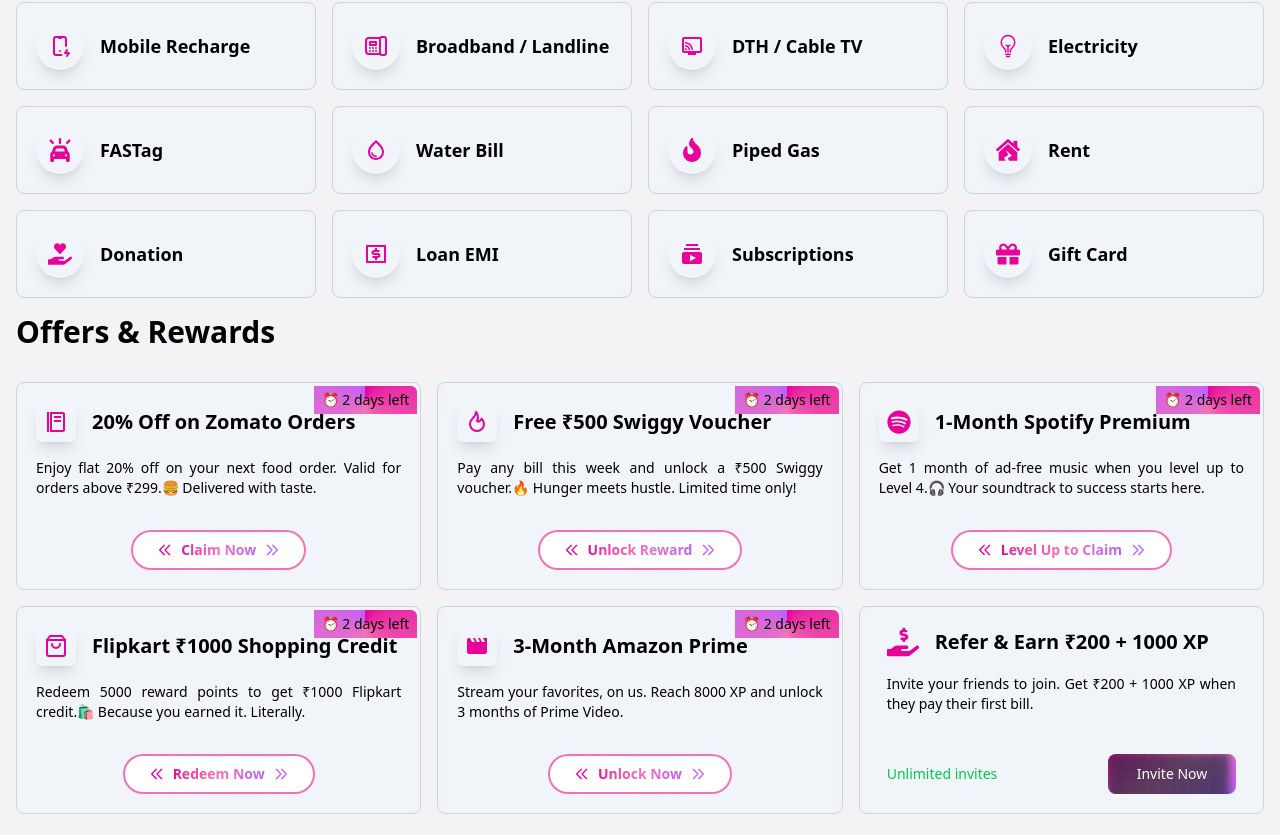
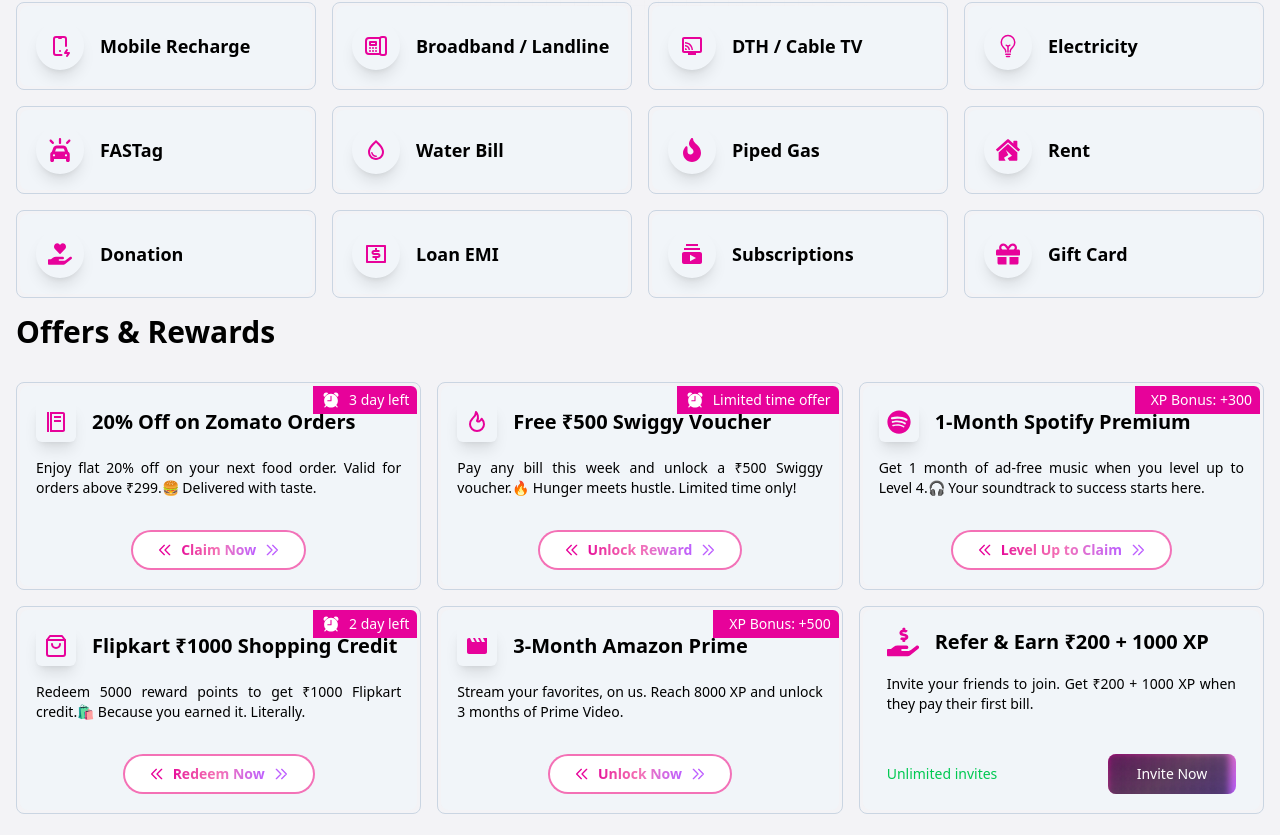
Before and after one commit to AlthafSubair/CRED_TASK, a Next.js app: page / in a window 1280 px wide. Shown: the part 835-1670 px from the top of the page. Built offline with nearby package versions, Linux system fonts and the light colour scheme.

Commit message:
added oney deposit functionality

```diff
--- a/src/app/layout.tsx
+++ b/src/app/layout.tsx
@@ -2,6 +2,7 @@
 import { Geist, Geist_Mono } from "next/font/google";
 import "./globals.css";
 import ThemeProvider from "@/components/ThemeProvider";
+
 
 const geistSans = Geist({
   variable: "--font-geist-sans",
--- a/src/app/page.tsx
+++ b/src/app/page.tsx
@@ -14,14 +14,16 @@
 
 
   return (
-    <main className="min-h-screen bg-[#f3f3f6] dark:bg-[#03030c]">
+    <main className="min-h-screen bg-[#f3f3f6] dark:bg-[#03030c] relative overflow-hidden">
 
       {/*  BackGround  */}
+
 
       <Background />
 
 
       <div className="relative z-10 flex  md:px-4 w-full flex-col">
+
 
         <Header />
 
--- a/src/components/BalanceAmount.tsx
+++ b/src/components/BalanceAmount.tsx
@@ -1,8 +1,33 @@
 
-import React from 'react'
+import { usePaymentStore } from '@/store/paymentStore'
+import React, { useEffect, useState } from 'react'
 
 const BalanceAmount = () => {
 
+  const {amount} = usePaymentStore()
+  const [balance, setBalance] = useState(amount)
+
+useEffect(() => {
+  const interval = setInterval(() => {
+    setBalance((prev) => {
+      if (prev === amount) {
+        clearInterval(interval);
+        return prev;
+      }
+
+      const diff = amount - prev;
+      const step = diff > 0 ? 1 : -1;
+      const next = prev + step;
+
+      if (step > 0 && next >= amount) clearInterval(interval);
+      if (step < 0 && next <= amount) clearInterval(interval);
+
+      return next;
+    });
+  }, 10);
+
+  return () => clearInterval(interval);
+}, [amount]);
 
 
   return (
@@ -15,7 +40,7 @@
           <div>
             <h3 className='dark:text-slate-400 text-gray-600 font-semibold py-2'>Available Balance</h3>
 
-            <h1 className='text-4xl font-bold'>$ 1600</h1>
+            <h1 className='text-4xl font-bold'>$ {balance}</h1>
 
           </div>
 
--- a/src/components/Offers.tsx
+++ b/src/components/Offers.tsx
@@ -2,12 +2,14 @@
 
 interface Props {
   Icon: React.ComponentType<{ className?: string; size?: number }>;
+  Badge?:React.ComponentType<{ className?: string; size?: number }>
+  alert: string;
   title: string;
   desc: string;
   CTA: string;
 }
 
-const Offers = ({Icon, title, desc, CTA}:Props) => {
+const Offers = ({Icon, title, desc, CTA, alert, Badge}:Props) => {
   return (
      <section className="relative  inline-flex overflow-hidden rounded-lg p-[3px] focus:outline-none w-full group border dark:border-slate-800 border-slate-300">
   {/* Spinning gradient border shown on hover */}
@@ -17,8 +19,13 @@
    <div className="relative z-10 flex flex-col w-full  rounded-lg dark:bg-slate-950 bg-slate-100 text-black text-sm font-medium dark:text-white backdrop-blur-3xl ">
 
 
-    <div className='absolute right-0 bg-[conic-gradient(from_0deg_at_50%_50%,#e7029a_0%,#f472b6_50%,#bd5fff_100%,#e7029a_100%)] rounded-tr-md px-2 py-1'>
-      ⏰ 2 days left
+    <div className='absolute right-0 flex flex-row gap-2 bg-[#e7029a] text-white rounded-tr-md px-2 py-1'>
+      <div>
+        {
+        Badge && <Badge size={20} className='text-white' />
+      }
+      </div>
+      <p>{alert}</p>
     </div>
 
    <div className='flex flex-row  items-center'>
--- a/src/components/OffersAndRewards.tsx
+++ b/src/components/OffersAndRewards.tsx
@@ -6,6 +6,7 @@
 import { FaSpotify } from 'react-icons/fa';
 import { FiShoppingBag } from 'react-icons/fi';
 import { MdMovie } from 'react-icons/md';
+import { IoIosAlarm } from 'react-icons/io';
 
 
 const OffersAndRewards = () => {
@@ -19,21 +20,21 @@
 <div className='md:px-0 p-4 flex sm:flex-row flex-col flex-wrap gap-4 mt-4'>
 
   <div className='w-full md:w-[calc(50%-0.5rem)] lg:w-[calc(33.333%-0.666rem)]'>
-         <Offers Icon={BiFoodMenu} CTA={"Claim Now"} title={" 20% Off on Zomato Orders"} desc={"Enjoy flat 20% off on your next food order. Valid for orders above ₹299.🍔 Delivered with taste."}/>
+         <Offers Icon={BiFoodMenu} Badge={IoIosAlarm} alert={"3 day left"} CTA={"Claim Now"} title={" 20% Off on Zomato Orders"} desc={"Enjoy flat 20% off on your next food order. Valid for orders above ₹299.🍔 Delivered with taste."}/>
        </div>
        <div className='w-full md:w-[calc(50%-0.5rem)] lg:w-[calc(33.333%-0.666rem)]'>
-         <Offers Icon={TbFlame} CTA={"Unlock Reward"} title={"Free ₹500 Swiggy Voucher"} desc={"Pay any bill this week and unlock a ₹500 Swiggy voucher.🔥 Hunger meets hustle. Limited time only!"}/>
+         <Offers Icon={TbFlame} Badge={IoIosAlarm} alert={"Limited time offer"} CTA={"Unlock Reward"} title={"Free ₹500 Swiggy Voucher"} desc={"Pay any bill this week and unlock a ₹500 Swiggy voucher.🔥 Hunger meets hustle. Limited time only!"}/>
        </div>
         <div className='w-full md:w-[calc(50%-0.5rem)] lg:w-[calc(33.333%-0.666rem)]'>
-         <Offers Icon={FaSpotify} CTA={"Level Up to Claim"} title={"1-Month Spotify Premium"} desc={"Get 1 month of ad-free music when you level up to Level 4.🎧 Your soundtrack to success starts here."}/>
+         <Offers Icon={FaSpotify} alert={"XP Bonus: +300"} CTA={"Level Up to Claim"} title={"1-Month Spotify Premium"} desc={"Get 1 month of ad-free music when you level up to Level 4.🎧 Your soundtrack to success starts here."}/>
        </div>
 
         <div className='w-full md:w-[calc(50%-0.5rem)] lg:w-[calc(33.333%-0.666rem)]'>
-         <Offers Icon={FiShoppingBag} CTA={"Redeem Now"} title={"Flipkart ₹1000 Shopping Credit"} desc={"Redeem 5000 reward points to get ₹1000 Flipkart credit.🛍️ Because you earned it. Literally."}/>
+         <Offers Icon={FiShoppingBag} Badge={IoIosAlarm} alert={"2 day left"} CTA={"Redeem Now"} title={"Flipkart ₹1000 Shopping Credit"} desc={"Redeem 5000 reward points to get ₹1000 Flipkart credit.🛍️ Because you earned it. Literally."}/>
        </div>
 
        <div className='w-full md:w-[calc(50%-0.5rem)] lg:w-[calc(33.333%-0.666rem)]'>
-         <Offers Icon={MdMovie} CTA={"Unlock Now"} title={"	3-Month Amazon Prime "} desc={" Stream your favorites, on us. Reach 8000 XP and unlock 3 months of Prime Video."}/>
+         <Offers Icon={MdMovie} alert={"XP Bonus: +500"} CTA={"Unlock Now"} title={"	3-Month Amazon Prime "} desc={" Stream your favorites, on us. Reach 8000 XP and unlock 3 months of Prime Video."}/>
        </div>
 
 
--- a/src/components/Payments.tsx
+++ b/src/components/Payments.tsx
@@ -1,10 +1,26 @@
 
-import React from 'react'
+import React, { useState } from 'react'
 import CrediCard from './CreditCard'
+import { usePaymentStore } from '@/store/paymentStore'
 
 
 
 const Payments = () => {
+
+   const [inputAmount, setInputAmount] = useState('');
+  const { deposit } = usePaymentStore();
+
+  const handleSubmit = (e: React.FormEvent<HTMLFormElement>) => {
+    e.preventDefault();
+    const value = parseFloat(inputAmount);
+    if (!isNaN(value) && value > 0) {
+      deposit(value);
+      setInputAmount('');
+    }
+  };
+
+
+
   return (
     <section className="relative flex flex-col justify-center items-center overflow-hidden rounded-lg p-[3px] focus:outline-none w-full border dark:border-slate-800 border-slate-300">
 
@@ -19,7 +35,7 @@
 
         {/* INUPUT */}
 
-
+<form className='w-full gap-4 flex flex-col' onSubmit={handleSubmit}>
         <div
           className="flex h-10 dark:text-white/60 w-full items-center dark:bg-[#09090b] bg-white shadow-lg border dark:border-white/10 border-slate-400 rounded-lg focus-within:ring-2 dark:focus-within:ring-gray-700 focus-within:ring-gray-400 focus-within:ring-offset-2 dark:focus-within:ring-offset-[#09090b] focus-within:ring-offset-gray-300 transition-all duration-150 ease-in-out"
         >
@@ -31,6 +47,8 @@
             name="text"
             type="text"
             placeholder="0,00"
+             value={inputAmount}
+          onChange={(e) => setInputAmount(e.target.value)}
           />
           <span className="mr-2">USD</span>
         </div>
@@ -38,7 +56,8 @@
         {/* BUTTON */}
 
         <button
-  className="relative inline-flex h-12 active:scale-95 transistion overflow-hidden rounded-lg p-[1px] focus:outline-none"
+        type='submit'
+          className="relative w-full inline-flex h-12 active:scale-95 transistion overflow-hidden rounded-lg p-[1px] focus:outline-none"
         >
           <span
             className="absolute inset-[-1000%] animate-[spin_2s_linear_infinite] bg-[conic-gradient(from_90deg_at_50%_50%,#e7029a_0%,#f472b6_50%,#bd5fff_100%)]"
@@ -51,6 +70,7 @@
 
           </span>
         </button>
+        </form>
 
 
 
--- /dev/null
+++ b/src/store/paymentStore.ts
@@ -0,0 +1,21 @@
+
+
+// stores/usePaymentStore.ts
+import { create } from 'zustand';
+
+interface PaymentStore {
+  amount: number;
+  deposit: (value: number) => void;
+}
+
+export const usePaymentStore = create<PaymentStore>((set) => ({
+  amount: 1600,
+  deposit: (value: number) =>
+    set((state) => ({
+      amount: state.amount + value,
+    })),
+  pay: (value: number) =>
+    set((state) => ({
+      amount: state.amount - value
+    }))
+}));
```
Lines whose indentation alone changed are shown as unchanged.
